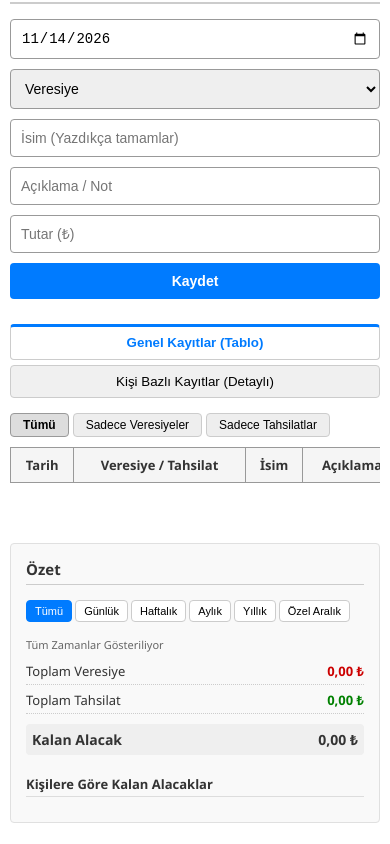
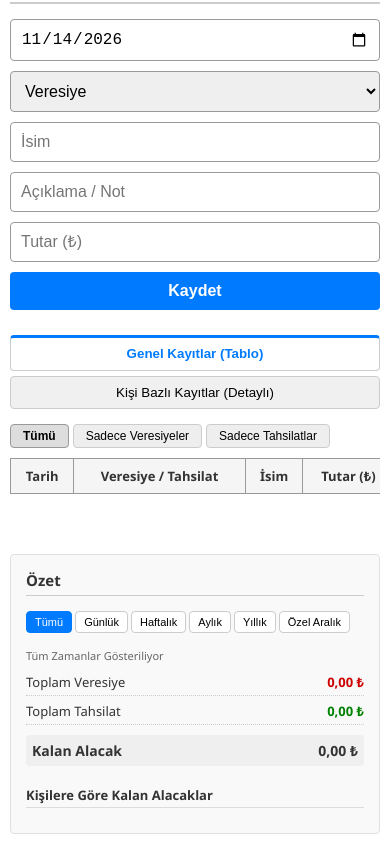
Before and after one commit to FurkanBaz33/veresiye-tahsilat-takip, a plain HTML site: page index.html in a window 390 px wide. Shown: the part 37-881 px from the top of the page. Drawn offline with Linux system fonts and the light colour scheme; no server answers.

Commit message:
Enhance responsive styles and input placeholders
Updated styles for responsive design and adjusted input placeholders.

```diff
--- a/index.html
+++ b/index.html
@@ -6,6 +6,7 @@
     <title>Veresiye Takip Programı</title>
     <style>
         * { box-sizing: border-box; }
+        html, body { max-width: 100%; overflow-x: hidden; }
         body { font-family: 'Segoe UI', Tahoma, Geneva, Verdana, sans-serif; font-size: 13px; margin: 20px; background-color: #ffffff; color: #333; }
         h2 { margin-top: 0; font-size: 18px; border-bottom: 2px solid #ccc; padding-bottom: 5px; display: flex; justify-content: space-between; align-items: center; flex-wrap: wrap; gap: 8px; }
         .db-badge { font-size: 11px; font-weight: normal; padding: 3px 8px; border-radius: 4px; background: #eef6ff; color: #0056b3; border: 1px solid #b8daff; }
@@ -113,17 +114,28 @@
         /* MOBİL UYUMLULUK (RESPONSIVE) */
         @media screen and (max-width: 768px) {
             body { margin: 10px; }
-            .container { flex-direction: column; }
-            .summary-panel { width: 100%; margin-top: 20px; }
-            .top-bar { flex-direction: column; align-items: stretch; }
-            .autocomplete-wrapper { width: 100% !important; margin-bottom: 5px; }
+            .container { flex-direction: column; width: 100%; }
+            .main-content { width: 100%; max-width: 100%; }
+            .summary-panel { width: 100%; max-width: 100%; margin-top: 20px; }
+            .top-bar { flex-direction: column; align-items: stretch; width: 100%; }
+            .autocomplete-wrapper { width: 100% !important; max-width: 100% !important; margin-bottom: 5px; }
             .top-bar input, .top-bar select, .top-bar button {
                 width: 100% !important;
+                max-width: 100% !important;
+                min-width: 0 !important;
                 margin-bottom: 5px;
-                font-size: 14px;
+                font-size: 16px !important; /* iPhone otomatik yakınlaştırmasını engeller */
                 padding: 10px;
             }
+            .top-bar input[type="date"] {
+                -webkit-appearance: none;
+                appearance: none;
+                display: block;
+                height: 42px;
+                background-color: #ffffff;
+            }
             .autocomplete-wrapper input { margin-bottom: 0; }
+            .kisi-arama-bar input, .modal-content input { font-size: 16px !important; }
             .tabs { flex-direction: column; border-bottom: none; }
             .tablink { margin-right: 0; margin-bottom: 5px; border-radius: 4px; border-bottom: 1px solid #ccc; }
             .tablink.active { margin-bottom: 5px; border-bottom: 1px solid #ccc; }
@@ -143,7 +155,7 @@
             <option value="Tahsilat">Tahsilat</option>
         </select>
         <div class="autocomplete-wrapper">
-            <input type="text" id="isim" placeholder="İsim (Yazdıkça tamamlar)" autocomplete="off">
+            <input type="text" id="isim" placeholder="İsim" autocomplete="off">
             <div id="isim_oneriler" class="autocomplete-list"></div>
         </div>
         <input type="text" id="aciklama" placeholder="Açıklama / Not" style="width: 240px;">
@@ -173,8 +185,8 @@
                                 <th>Tarih</th>
                                 <th>Veresiye / Tahsilat</th>
                                 <th>İsim</th>
+                                <th>Tutar (₺)</th>
                                 <th>Açıklama</th>
-                                <th>Tutar (₺)</th>
                                 <th>İşlem</th>
                             </tr>
                         </thead>
@@ -752,8 +764,8 @@
                         <td style="white-space:nowrap;">${escapeHtml(k.tarih)}</td>
                         <td style="${islemColor} font-weight:bold;">${escapeHtml(k.islem)}</td>
                         <td style="font-weight:600;">${escapeHtml(window.formatDisplayName(k.isim))}</td>
+                        <td style="white-space:nowrap; font-weight:bold;">${window.formatMoney(k.tutar)} ₺</td>
                         <td style="text-align:left;">${escapeHtml(k.aciklama || '-')}</td>
-                        <td style="white-space:nowrap; font-weight:bold;">${window.formatMoney(k.tutar)} ₺</td>
                         <td style="white-space:nowrap;">
                             <button class="action-btn" onclick="duzenle('${k.id}')">Düzenle</button>
                             <button class="action-btn del" onclick="sil('${k.id}')">Sil</button>
@@ -810,10 +822,10 @@
                             <div>
                                 <span class="tarih-badge">${escapeHtml(item.tarih)}</span>
                                 <span class="tip-badge ${badgeClass}">${escapeHtml(item.islem)}</span>
+                                <strong class="${tutarClass}" style="margin-right:8px;">${window.formatMoney(item.tutar)} ₺</strong>
                                 <span>${item.aciklama ? escapeHtml(item.aciklama) : '<em style="color:#888;">Açıklama yok</em>'}</span>
                             </div>
                             <div style="display:flex; align-items:center; gap:8px;">
-                                <span class="${tutarClass}">${window.formatMoney(item.tutar)} ₺</span>
                                 <button class="action-btn" onclick="duzenle('${item.id}')">Düzenle</button>
                                 <button class="action-btn del" onclick="sil('${item.id}')">Sil</button>
                             </div>
```
